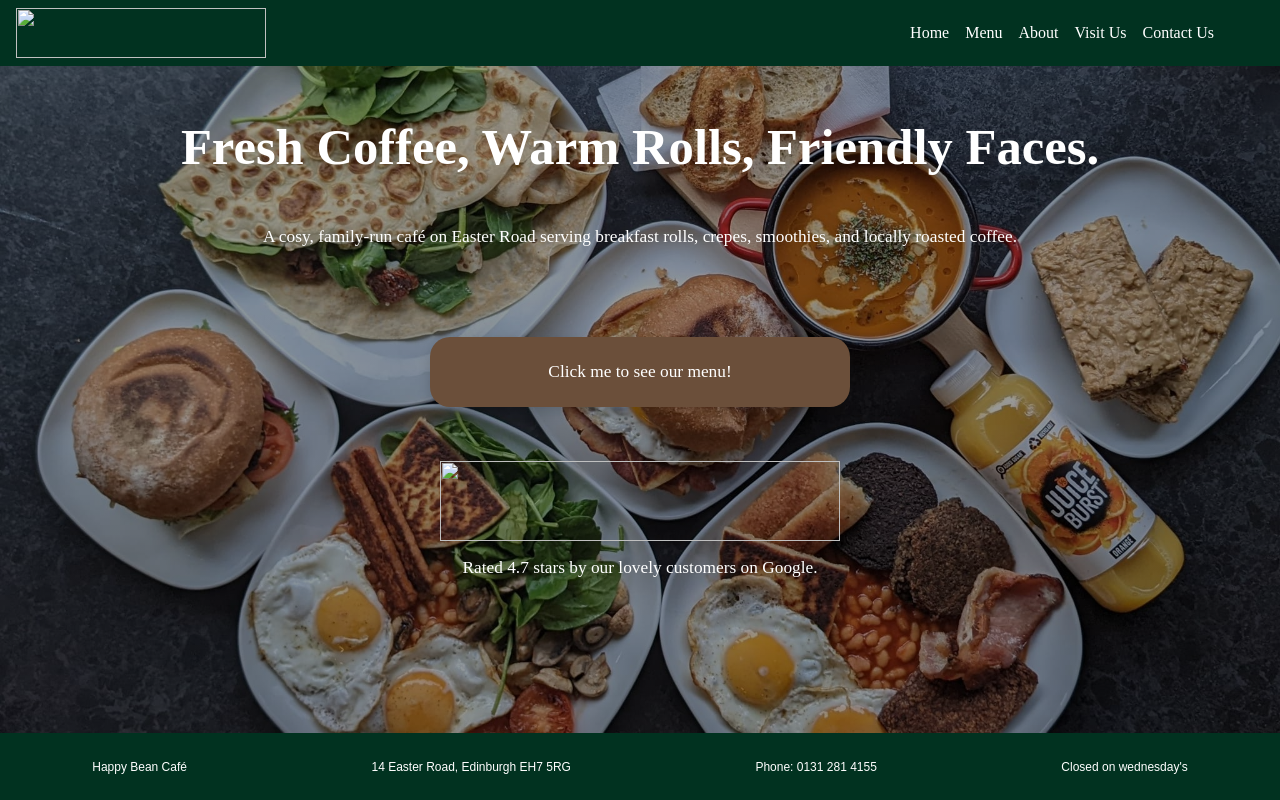
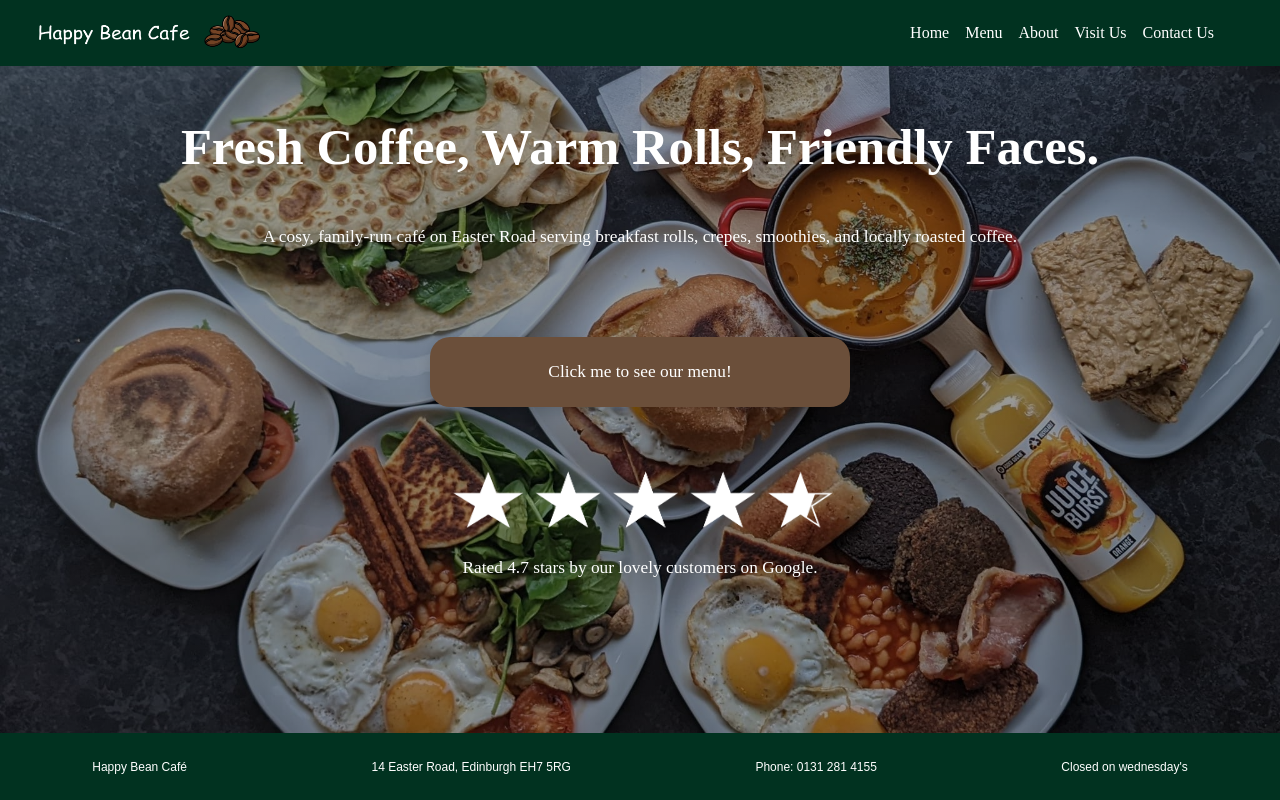
Before and after one commit to darioMle/Happy-Bean-Cafe, a plain HTML site: page index.html in a window 1280 px wide. Drawn offline with Linux system fonts and the light colour scheme; files whose address does not match are found by name.

Commit message:
Fix HTML structure and update image sources
Updated image source paths and fixed HTML structure.

```diff
--- a/index.html
+++ b/index.html
@@ -7,7 +7,7 @@
 <body id ="home">
     <nav class="navbar">
         <div class = "logo">
-        <img src = "Images/Logo_White.png" height = 50px width = 250px>
+        <img src = "Logo_White.png" height = 50px width = 250px>
         </div>
         <ul class="nav-links">
             <li><a href="index.html">Home</a></li>
@@ -34,7 +34,7 @@
     <br>
    <br>
     <br>
-    <img src = "Images/4.7.png" height = 80px width = 400px>
+    <img src = "4.7.png" height = 80px width = 400px>
     <p>Rated 4.7 stars by our lovely customers on Google.</p>
 <footer>
 <p>Happy Bean Café</p>
```
